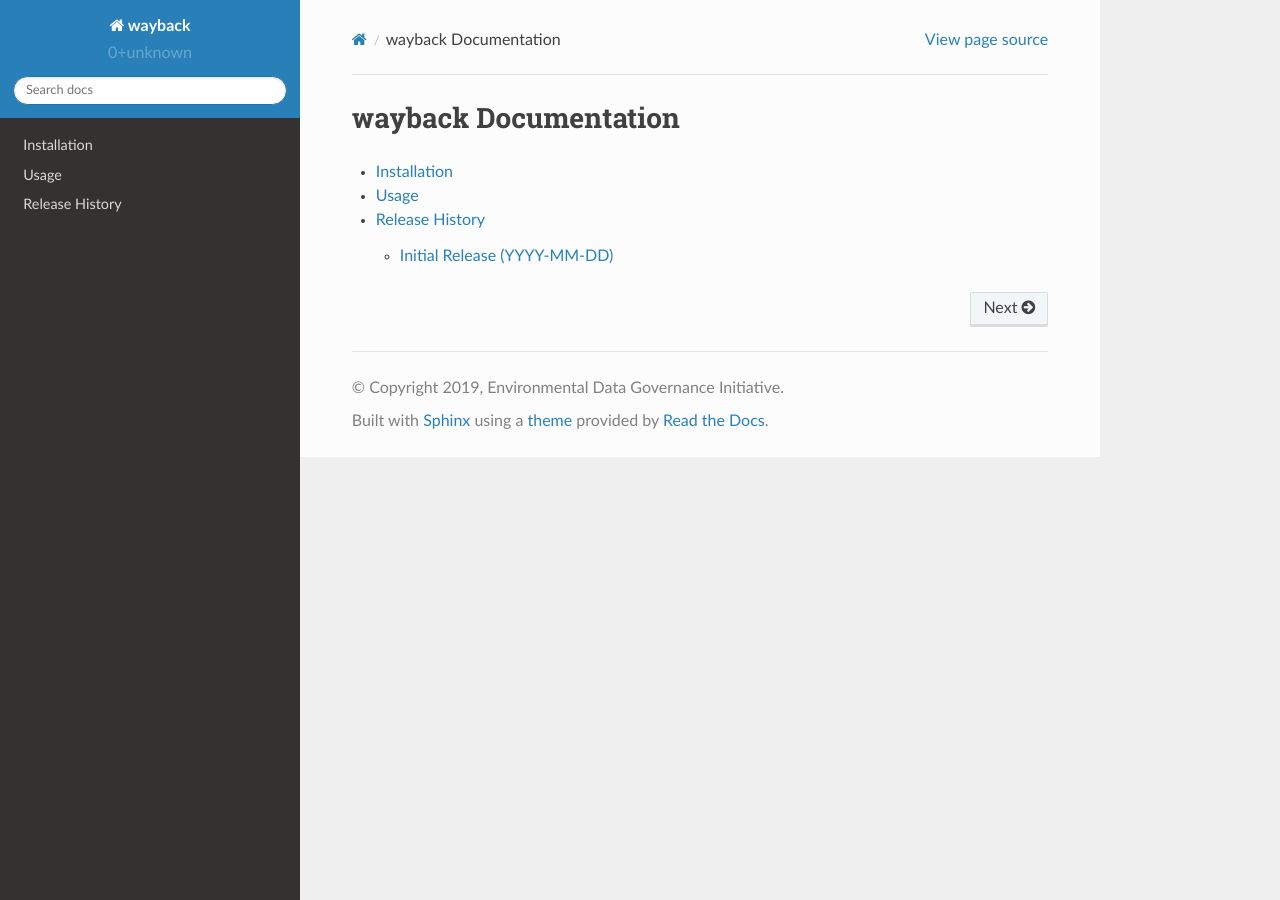
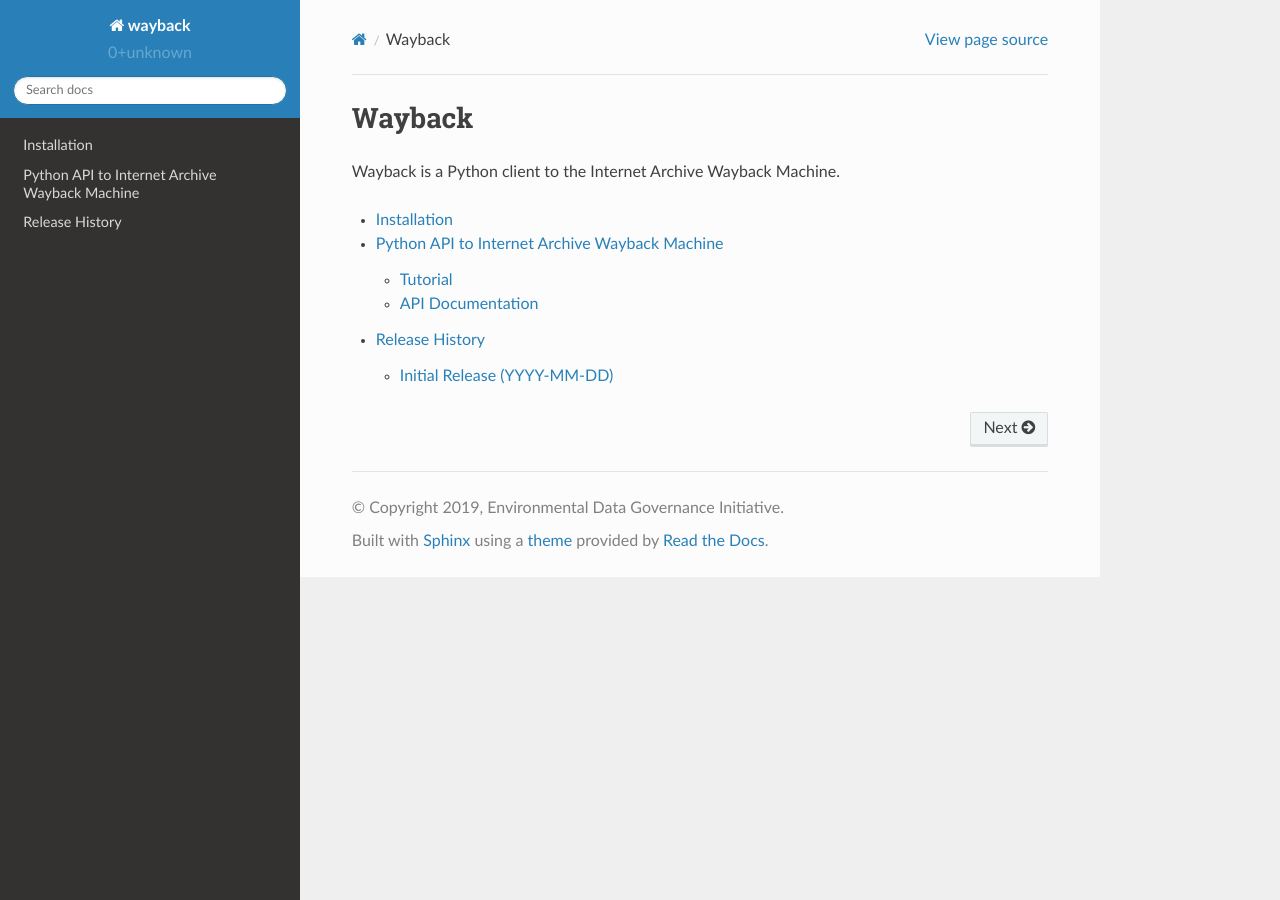
Before and after one commit to edgi-govdata-archiving/wayback, a Sphinx documentation site: the page built from docs/source/index.rst, in a window 1280 px wide. Built offline with Sphinx 7.4.7 and the Read the Docs theme 2.0.0, drawn with Linux system fonts in a browser that asks for light colours; part of the change alters nothing that is shown.

```diff
--- a/docs/source/index.rst
+++ b/docs/source/index.rst
@@ -3,8 +3,10 @@
    You can adapt this file completely to your liking, but it should at least
    contain the root `toctree` directive.
 
-wayback Documentation
-=====================
+Wayback
+=======
+
+Wayback is a Python client to the Internet Archive Wayback Machine.
 
 .. toctree::
    :maxdepth: 2
--- a/docs/source/usage.rst
+++ b/docs/source/usage.rst
@@ -1,9 +1,113 @@
-=====
-Usage
-=====
+**********************************************
+Python API to Internet Archive Wayback Machine
+**********************************************
 
-Start by importing wayback.
+Search for historical mementos (archived copies) of a URL. Download metadata
+about the mementos and/or the memento content itself.
 
-.. code-block:: python
+Tutorial
+========
 
-    import wayback
+What is the earliest memento of nasa.gov?
+-----------------------------------------
+
+Instantiate a :class:`WaybackClient`.
+
+.. ipython:: python
+
+   from wayback import WaybackClient
+   client = WaybackClient()
+
+Search for all Wayback's records for nasa.gov.
+
+.. ipython:: python
+
+   results = client.search('nasa.gov')
+
+This statement should execute fairly quickly because it doesn't actually do
+much work. The object we get back, ``results``, is a *generator*, a "lazy"
+object from which we can pull results, one at a time. As we pull items
+out of it, it loads them as needed from the Wayback Machine in chronological
+order. We can see that ``results`` by itself is not informative:
+
+.. ipython:: python
+
+   results
+
+There are couple ways to pull items out of generator like ``results``. One
+simple way is to use the built-in Python function :func:`next`, like so:
+
+.. ipython:: python
+
+   record = next(results)
+
+This takes a moment to run because, now that we've asked to see the first item
+in the generator, this lazy object goes to fetch a chunk of results from the
+Wayback Machine. Looking at the record in detail,
+
+.. ipython:: python
+
+   record
+
+we can find our answer: Wayback's first memento of nasa.gov was in 1996. We
+can use dot access on ``record`` to access the date specifically.
+
+.. ipython:: python
+
+   record.date
+
+How many times does the word 'mars' appear on nasa.gov?
+-------------------------------------------------------
+
+Above, we access the metadata for the oldest memento on nasa.gov, stored in
+the variable ``record``. Starting from where we left off, we'll access the
+*content* of the memento and do a very simple analysis.
+
+The Wayback Machine provides two ways to look at the data it has captured.
+There is a copy edited for human viewers on the web, available at the record's
+``view_url``, and there is the original copy of what was captured when the page
+was originally scraped, availabe at the record's ``raw_url``. For analysis
+purposes, we generally want the ``raw_url``.
+
+Let's download the raw content using ``WaybackClient``. (You could download the
+content directly with an HTTP library like ``requests``, but ``WaybackClient``
+adds extra tools for dealing with Wayback Machine servers.)
+
+.. ipython:: python
+
+   response = client.get_memento(record.raw_url)
+   content = response.content.decode()
+
+We can use the built-in method ``count`` on strings to count the number of
+times that ``'mars'`` appears in the content.
+
+.. ipython:: python
+
+   content.count('mars')
+
+This is case-sensitive, so to be more accurate we should convert the content to
+lowercase first.
+
+.. ipython:: python
+
+   content.lower().count('mars')
+
+We picked up a couple additional occurrences that the original count missed.
+
+API Documentation
+=================
+
+The Wayback Machine exposes its data through two different mechanisms,
+implementing two different standards for archival data, the CDX API and the
+Memento API. We implement a Python client that can speak both.
+
+.. autoclass:: wayback.WaybackClient
+
+    .. automethod:: search
+    .. automethod:: list_versions
+    .. automethod:: get_memento
+    .. automethod:: timestamped_uri_to_version
+
+.. autoclass:: wayback.WaybackSession
+
+    .. automethod:: reset
--- a/docs/source/wayback.rst
+++ /dev/null
@@ -1,143 +0,0 @@
-.. currentmodule:: web_monitoring.internetarchive
-
-**********************************************
-Python API to Internet Archive Wayback Machine
-**********************************************
-
-Search for historical mementos (archived copies) of a URL. Download metadata
-about the mementos and/or the memento content itself.
-
-Tutorial
-========
-
-What is the earliest memento of nasa.gov?
------------------------------------------
-
-Instantiate a :class:`WaybackClient`.
-
-.. ipython:: python
-
-   from web_monitoring.internetarchive import WaybackClient
-   client = WaybackClient()
-
-Search for all Wayback's records for nasa.gov.
-
-.. ipython:: python
-
-   results = client.search('nasa.gov')
-
-This statement should execute fairly quickly because it doesn't actually do
-much work. The object we get back, ``results``, is a *generator*, a "lazy"
-object from which we can pull results, one at a time. As we pull items
-out of it, it loads them as needed from the Wayback Machine in chronological
-order. We can see that ``results`` by itself is not informative:
-
-.. ipython:: python
-
-   results
-
-There are couple ways to pull items out of generator like ``results``. One
-simple way is to use the built-in Python function :func:`next`, like so:
-
-.. ipython:: python
-
-   record = next(results)
-
-This takes a moment to run because, now that we've asked to see the first item
-in the generator, this lazy object goes to fetch a chunk of results from the
-Wayback Machine. Looking at the record in detail,
-
-.. ipython:: python
-
-   record
-
-we can find our answer: Wayback's first memento of nasa.gov was in 1996. We
-can use dot access on ``record`` to access the date specifically.
-
-.. ipython:: python
-
-   record.date
-
-How many times does the word 'mars' appear on nasa.gov?
--------------------------------------------------------
-
-Above, we access the metadata for the oldest memento on nasa.gov, stored in
-the variable ``record``. Starting from where we left off, we'll access the
-*content* of the memento and do a very simple analysis.
-
-The Wayback Machine provides two ways to look at the data it has captured.
-There is a copy edited for human viewers on the web, available at the record's
-``view_url``, and there is the original copy of what was captured when the page
-was originally scraped, availabe at the record's ``raw_url``. For analysis
-purposes, we generally want the ``raw_url``.
-
-Let's download the raw content using ``WaybackClient``. (You could download the
-content directly with an HTTP library like ``requests``, but ``WaybackClient``
-adds extra tools for dealing with Wayback Machine servers.)
-
-.. ipython:: python
-
-   response = client.get_memento(record.raw_url)
-   content = response.content.decode()
-
-We can use the built-in method ``count`` on strings to count the number of
-times that ``'mars'`` appears in the content.
-
-.. ipython:: python
-
-   content.count('mars')
-
-This is case-sensitive, so to be more accurate we should convert the content to
-lowercase first.
-
-.. ipython:: python
-
-   content.lower().count('mars')
-
-We picked up a couple additional occurrences that the original count missed.
-
-We have been doing this count on the full HTML source of the page, which
-includes both visible text and code that is not visible to a human visitor
-browsing the page. We can use a function in ``web_monitoring`` to extract only
-the visible text.
-
-.. ipython:: python
-
-   from web_monitoring.differs import _get_visible_text
-   visible = _get_visible_text(content)
-
-To get a quick sense of the difference between ``content`` and ``visible``
-let's look at the first 80 characters of each.
-
-.. ipython:: python
-
-   print(content[:80])
-   print(visible[:80])
-
-And now let's do the word count on just the visible content.
-
-.. ipython:: python
-
-   visible.lower().count('mars')
-
-Our count of ``visible`` excludes appearances of ``'mars'`` that aren't in the
-visible text, such as in link URLs. Both analyses could be interesting,
-depending on the context.
-
-API Documentation
-=================
-
-The Wayback Machine exposes its data through two different mechanisms,
-implementing two different standards for archival data, the CDX API and the
-Memento API. We implement a Python client that can speak both.
-
-.. autoclass:: WaybackClient
-
-    .. automethod:: search
-    .. automethod:: list_versions
-    .. automethod:: get_memento
-    .. automethod:: timestamped_uri_to_version
-
-.. autoclass:: WaybackSession
-
-    .. automethod:: reset
--- a/wayback/__init__.py
+++ b/wayback/__init__.py
@@ -2,4 +2,4 @@ from ._version import get_versions
 __version__ = get_versions()['version']
 del get_versions
 
-from ._client import WaybackClient  # noqa
+from ._client import WaybackClient, WaybackSession  # noqa
```
